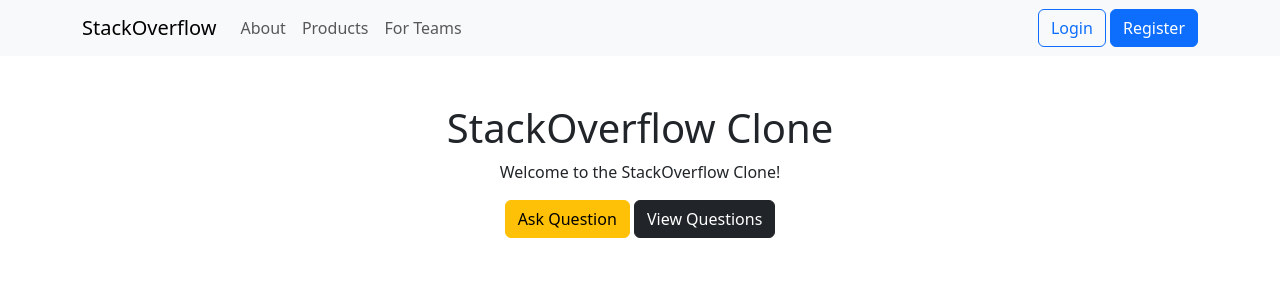
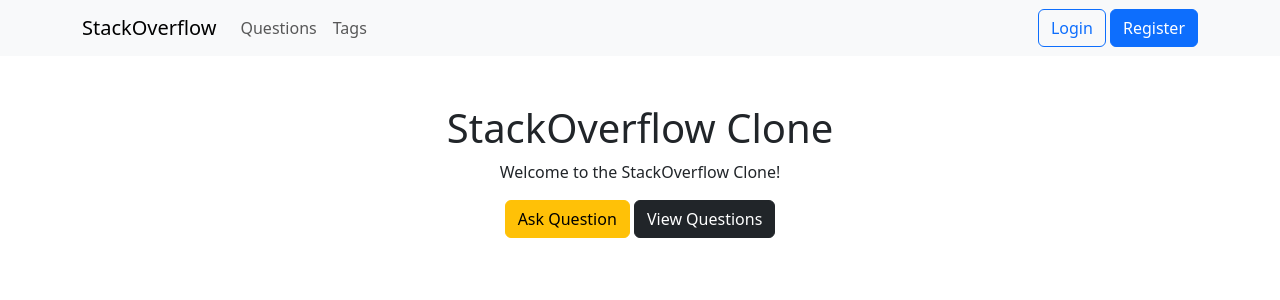
Before and after one commit to AdrianTworek/stackoverflow-clone, a Django app: page / in a window 1280 px wide. Shown: the top 300 px of the page. Run offline with Django 5.2, Linux system fonts and the light colour scheme.

Commit message:
feat: change navbar links to existing pages

```diff
--- a/app/main/templates/main/navbar.html
+++ b/app/main/templates/main/navbar.html
@@ -17,13 +17,10 @@
     <div class="collapse navbar-collapse" id="navbarSupportedContent">
       <ul class="navbar-nav me-auto mb-2 mb-lg-0">
         <li class="nav-item">
-          <a class="nav-link" href="#">About</a>
+          <a class="nav-link" href="{% url 'main:questions:question_list' %}">Questions</a>
         </li>
         <li class="nav-item">
-          <a class="nav-link" href="#">Products</a>
-        </li>
-        <li class="nav-item">
-          <a class="nav-link" href="#">For Teams</a>
+          <a class="nav-link" href="{% url 'main:questions:tag_list' %}">Tags</a>
         </li>
       </ul>
       <div>
```
